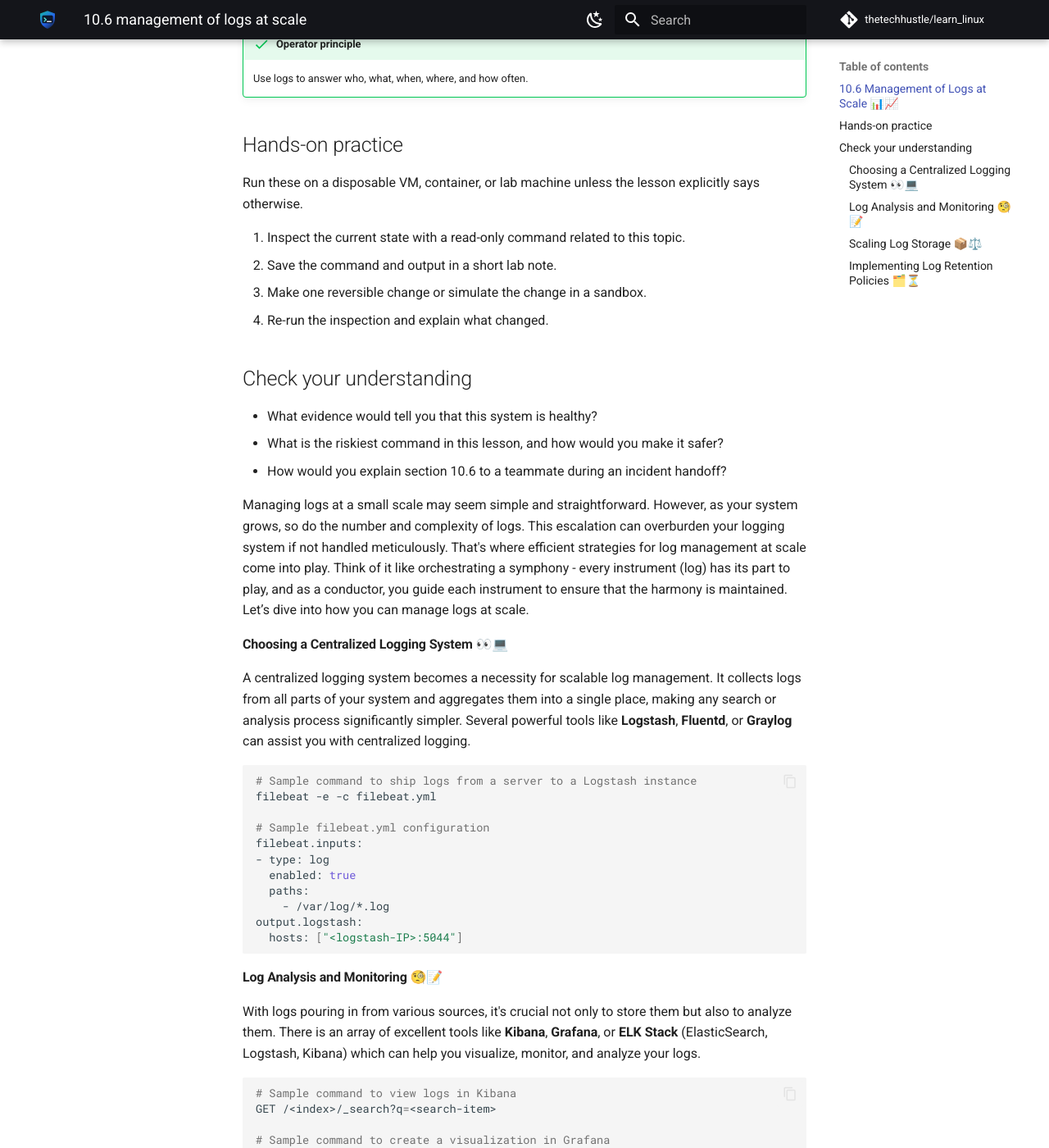
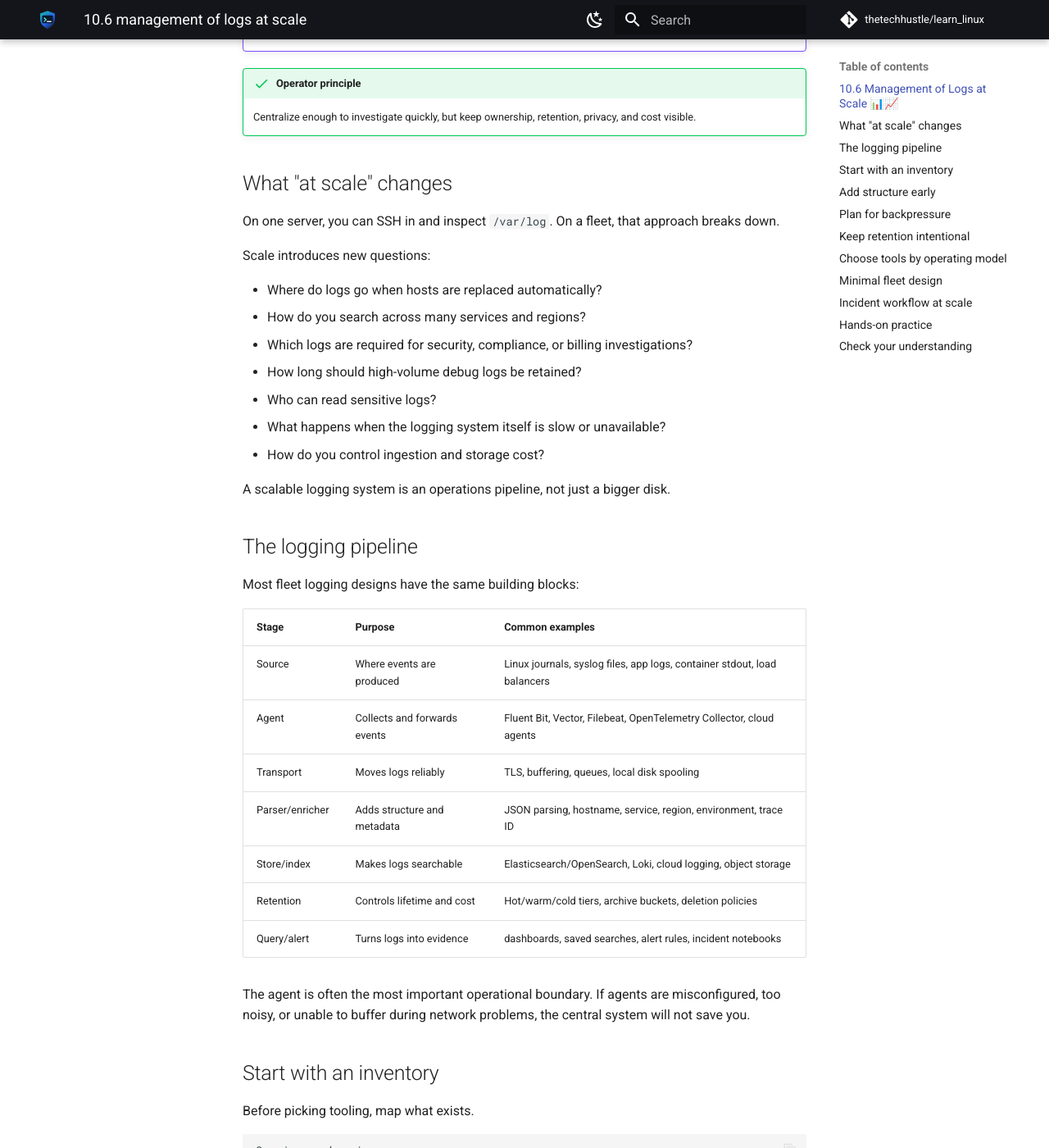
Before and after one commit to thetechhustle/learn_linux, an MkDocs documentation site: the page built from docs/lessons/10_logging/10.6_management_of_logs_at_scale.md, in a window 1280 px wide and 1400 px high, scrolled down 524 px. Shown: the whole window at 82% size. Built offline with MkDocs 1.6.1 and Material for MkDocs 9.7.7, drawn with Linux system fonts in a browser that asks for light colours; comment, search, counter and statistics services are not loaded; some of the changed text lies outside the part shown.

Commit message:
Improve Chapter 10 logs at scale lesson (#80)
Co-authored-by: Jules Ai <jules@Juless-Air.ts.net lan>

````diff
--- a/docs/lessons/10_logging/10.6_management_of_logs_at_scale.md
+++ b/docs/lessons/10_logging/10.6_management_of_logs_at_scale.md
@@ -1,112 +1,200 @@
 ### 10.6 Management of Logs at Scale 📊📈
 
+!!! abstract "What you will learn"
+    - Explain why log management changes when one machine becomes many machines.
+    - Identify the core parts of a scalable logging pipeline.
+    - Separate collection, transport, storage, retention, search, and alerting concerns.
+    - Design a small, honest logging plan for a fleet without overbuilding.
 
-
-!!! abstract "What you will learn"
-    - Explain where **10.6 Management of Logs at Scale 📊📈** fits in day-to-day Linux operations.
-    - Use current Linux tooling to inspect, change, and verify the relevant system behavior.
-    - Connect the concept to a real operational scenario: an outage where logs are the only reliable timeline.
-
-!!! example "Field story"
-    Imagine an outage where logs are the only reliable timeline. Your job is not to memorize a command; it is to build a short evidence trail, choose a low-risk change, and prove whether the system improved.
+!!! example "Incident story"
+    A customer-facing API fails in only one region. The application team has logs on app servers, the load balancer has access logs elsewhere, containers rotate their own stdout, and the database has slow-query logs on a separate host. At scale, the hard part is no longer finding *a* log. It is getting all relevant events into one reliable timeline.
 
 !!! success "Operator principle"
-    Use logs to answer who, what, when, where, and how often.
+    Centralize enough to investigate quickly, but keep ownership, retention, privacy, and cost visible.
+
+## What "at scale" changes
+
+On one server, you can SSH in and inspect `/var/log`. On a fleet, that approach breaks down.
+
+Scale introduces new questions:
+
+- Where do logs go when hosts are replaced automatically?
+- How do you search across many services and regions?
+- Which logs are required for security, compliance, or billing investigations?
+- How long should high-volume debug logs be retained?
+- Who can read sensitive logs?
+- What happens when the logging system itself is slow or unavailable?
+- How do you control ingestion and storage cost?
+
+A scalable logging system is an operations pipeline, not just a bigger disk.
+
+## The logging pipeline
+
+Most fleet logging designs have the same building blocks:
+
+| Stage | Purpose | Common examples |
+| --- | --- | --- |
+| Source | Where events are produced | Linux journals, syslog files, app logs, container stdout, load balancers |
+| Agent | Collects and forwards events | Fluent Bit, Vector, Filebeat, OpenTelemetry Collector, cloud agents |
+| Transport | Moves logs reliably | TLS, buffering, queues, local disk spooling |
+| Parser/enricher | Adds structure and metadata | JSON parsing, hostname, service, region, environment, trace ID |
+| Store/index | Makes logs searchable | Elasticsearch/OpenSearch, Loki, cloud logging, object storage |
+| Retention | Controls lifetime and cost | Hot/warm/cold tiers, archive buckets, deletion policies |
+| Query/alert | Turns logs into evidence | dashboards, saved searches, alert rules, incident notebooks |
+
+The agent is often the most important operational boundary. If agents are misconfigured, too noisy, or unable to buffer during network problems, the central system will not save you.
+
+## Start with an inventory
+
+Before picking tooling, map what exists.
+
+```text
+Service: web-api
+Hosts: app servers in us-east and us-west
+Sources:
+  - systemd journal for service crashes
+  - application JSON logs on stdout
+  - nginx access/error logs
+  - kernel logs for OOM and network symptoms
+Required fields:
+  - timestamp, service, environment, region, host, request_id, level
+Retention:
+  - 14 days searchable
+  - 90 days archived for incident review
+Access:
+  - engineering can read app logs
+  - security can read auth and audit logs
+  - secrets must not appear in any log
+```
+
+This inventory prevents vague "send everything everywhere" designs.
+
+## Add structure early
+
+Unstructured logs are useful to humans. Structured logs are useful to humans and machines.
+
+Good application logs often include fields like:
+
+```json
+{
+  "timestamp": "2026-05-11T08:58:00Z",
+  "level": "error",
+  "service": "checkout-api",
+  "environment": "production",
+  "region": "us-east-1",
+  "request_id": "req-4f8c1",
+  "user_id": "redacted",
+  "message": "payment authorization failed",
+  "error_code": "PAYMENT_TIMEOUT"
+}
+```
+
+Useful metadata should be consistent across services:
+
+- `service`
+- `environment`
+- `region`
+- `host` or `node`
+- `container` or `pod`
+- `level`
+- `request_id` or `trace_id`
+- `version` or deployment SHA
+
+!!! warning "Do not log secrets"
+    Scaled logging multiplies mistakes. API keys, session cookies, passwords, tokens, private keys, and full payment details should never be written to logs. Use redaction at the application and collector layers.
+
+## Plan for backpressure
+
+Logging systems fail too. Network links drop, central stores throttle ingestion, and noisy deployments can create sudden spikes.
+
+A serious logging agent should have an answer for:
+
+- Local buffering when the destination is unavailable.
+- Maximum disk use for the buffer.
+- What gets dropped first when buffers fill.
+- Whether delivery is best-effort or required.
+- How operators see agent health.
+
+For many production systems, losing some debug logs is acceptable. Losing audit logs may not be. Treat different log classes differently.
+
+## Keep retention intentional
+
+Retention is a balance between investigation value, compliance needs, privacy, and cost.
+
+Example retention model:
+
+| Log class | Searchable retention | Archive retention | Notes |
+| --- | --- | --- | --- |
+| Application info/debug | 7-14 days | none or short archive | High volume, lower long-term value. |
+| Application errors | 30-90 days | 90-180 days | Useful for recurring incidents. |
+| Access logs | 30 days | 90-365 days | Often useful for abuse and traffic analysis. |
+| Authentication logs | 90 days | 1 year or policy-defined | Security-sensitive; restrict access. |
+| Audit logs | Policy-defined | Policy-defined | May have compliance requirements. |
+
+Avoid retaining everything forever by default. It is expensive, hard to search, and can increase privacy risk.
+
+## Choose tools by operating model
+
+Different teams choose different central logging stacks:
+
+- **Loki + Grafana**: often strong when logs are label-oriented and teams already use Grafana.
+- **Elasticsearch/OpenSearch + Kibana/OpenSearch Dashboards**: strong search and indexing, but requires careful scaling and cost control.
+- **Cloud provider logging**: convenient for managed infrastructure, often easier to start with but can become expensive at high volume.
+- **Object storage archives**: useful for cheap long-term retention, but not a fast interactive search tool by itself.
+- **OpenTelemetry Collector, Fluent Bit, Vector, Filebeat**: common collector and forwarder options.
+
+Tool choice matters less than whether the pipeline has clear ownership, retention, access controls, and testable failure behavior.
+
+## Minimal fleet design
+
+For a small production fleet, a practical starting point is:
+
+1. Applications emit structured JSON logs to stdout or a known file.
+2. Every host runs one collector agent.
+3. The collector adds host, region, environment, and service metadata.
+4. The collector forwards over TLS to a central store.
+5. The central store has separate retention for noisy app logs and security/audit logs.
+6. Dashboards and saved searches answer the common incident questions.
+7. Agent health is monitored.
+
+You can grow from there. Do not start with a complex multi-tier architecture unless the operational need is real.
+
+## Incident workflow at scale
+
+During an incident, ask questions in this order:
+
+1. What service, region, and time window are involved?
+2. What changed recently?
+3. Are errors isolated to one version, host group, tenant, or dependency?
+4. Do application logs match load balancer, database, and system logs?
+5. Are logs missing because the system was quiet, or because collection failed?
+6. What evidence should be preserved before retention or rotation removes it?
+
+Good scaled logging lets you answer those questions without logging into every host.
 
 ## Hands-on practice
 
-Run these on a disposable VM, container, or lab machine unless the lesson explicitly says otherwise.
+Use a lab VM, container stack, or cloud sandbox.
 
-1. Inspect the current state with a read-only command related to this topic.
-2. Save the command and output in a short lab note.
-3. Make one reversible change or simulate the change in a sandbox.
-4. Re-run the inspection and explain what changed.
+1. Pick one service or daemon and list every log source it produces.
+2. Define required metadata fields for those logs.
+3. Decide which fields should never appear because they are sensitive.
+4. Sketch a retention policy for debug, error, access, and audit logs.
+5. Identify what should happen if the central log store is unreachable for 10 minutes.
+6. Write three incident queries you would want available before a real outage.
+
+Example incident queries:
+
+```text
+service="checkout-api" level="error" region="us-east-1" last 30 minutes
+service="nginx" status>=500 request_id="req-4f8c1"
+host="app-17" ("oom" OR "killed process" OR "no space left")
+```
 
 ## Check your understanding
 
-- What evidence would tell you that this system is healthy?
-- What is the riskiest command in this lesson, and how would you make it safer?
-- How would you explain section 10.6 to a teammate during an incident handoff?
-
-
-Managing logs at a small scale may seem simple and straightforward. However, as your system grows, so do the number and complexity of logs. This escalation can overburden your logging system if not handled meticulously. That's where efficient strategies for log management at scale come into play. Think of it like orchestrating a symphony - every instrument (log) has its part to play, and as a conductor, you guide each instrument to ensure that the harmony is maintained. Let’s dive into how you can manage logs at scale.
-
-#### Choosing a Centralized Logging System 👀💻
-
-A centralized logging system becomes a necessity for scalable log management. It collects logs from all parts of your system and aggregates them into a single place, making any search or analysis process significantly simpler. Several powerful tools like **Logstash**, **Fluentd**, or **Graylog** can assist you with centralized logging.
-
-```bash
-# Sample command to ship logs from a server to a Logstash instance
-filebeat -e -c filebeat.yml
-
-# Sample filebeat.yml configuration
-filebeat.inputs:
-- type: log
-  enabled: true
-  paths:
-    - /var/log/*.log
-output.logstash:
-  hosts: ["<logstash-IP>:5044"]
-```
-
-#### Log Analysis and Monitoring 🧐📝
-
-With logs pouring in from various sources, it's crucial not only to store them but also to analyze them. There is an array of excellent tools like **Kibana**, **Grafana**, or **ELK Stack** (ElasticSearch, Logstash, Kibana) which can help you visualize, monitor, and analyze your logs.
-
-```bash
-# Sample command to view logs in Kibana
-GET /<index>/_search?q=<search-item>
-
-# Sample command to create a visualization in Grafana
-POST /api/dashboards/db {
-  "dashboard": {
-    "id": null,
-    "title": "Production Overview",
-    "tags": [ "templated" ],
-    "timezone": "browser",
-    "panels": [
-      {
-        "type": "graph",
-        "title": "Event Count",
-        "gridPos": {"x": 0, "y": 0, "w": 24, "h": 9},
-        "targets": [
-          {"target": "events.count"}
-        ]
-      }
-    ]
-  }
-}
-```
-
-#### Scaling Log Storage 📦⚖️
-
-As the number of logs increases, you will need to scale your log storage efficiently. Consider using scalable, reliable, and possibly distributed file systems like **Ceph** or **GlusterFS**.
-
-```bash
-# Sample command to create a Ceph storage pool
-ceph osd pool create MyAppDataPool 128
-
-# Sample command to create a Gluster volume
-gluster volume create MyDataVolume replica 2 server1:/data/brick1 server2:/data/brick2
-```
-
-#### Implementing Log Retention Policies 🗂️⏳
-
-Finally, establish a sound log retention policy. The key to successful log management at scale isn't to keep every single log indefinitely but to know which logs to keep and for how long. Some logs can be archived; others can be discarded after a certain period.
-
-```bash
-# Sample command to configure log retention in Logstash
-curl -X PUT "localhost:9200/_all/_settings" -H 'Content-Type: application/json' -d'
-{
-  "index": {
-    "number_of_replicas": 1,
-    "blocks": {
-      "read_only_allow_delete": null
-    }
-  }
-}
-'
-
-```
-
-Navigating the scale and complexity of logs can indeed be daunting, but with a strategic approach and the right set of tools, you can turn this challenge into an advantage. As you master the art of log management at scale, you'll not only be able to write the symphony of your system operations but also conduct the orchestra with finesse. And with this, we conclude our discussion on managing logs at scale. Remember, effective log management isn't just about the volume of logs but how you make the most out of them. 🚀🐧💼
+- Why does SSH-based log inspection fail as a primary strategy at fleet scale?
+- What metadata fields make cross-service incident investigation easier?
+- Why should retention differ by log class?
+- What can go wrong if a log collector cannot buffer during a central-store outage?
+- How would you prove that a logging pipeline is collecting logs from every production host?
````
